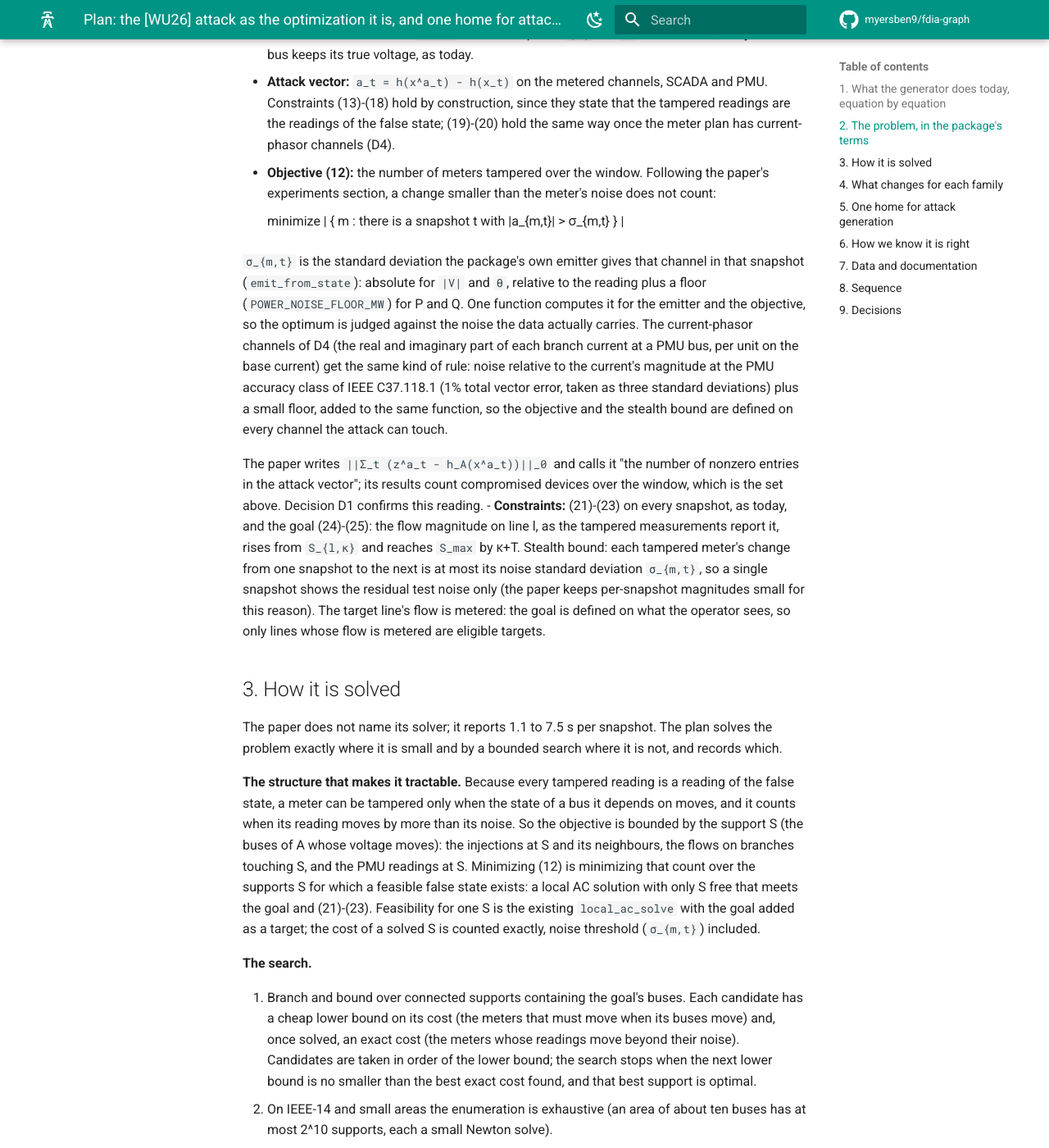
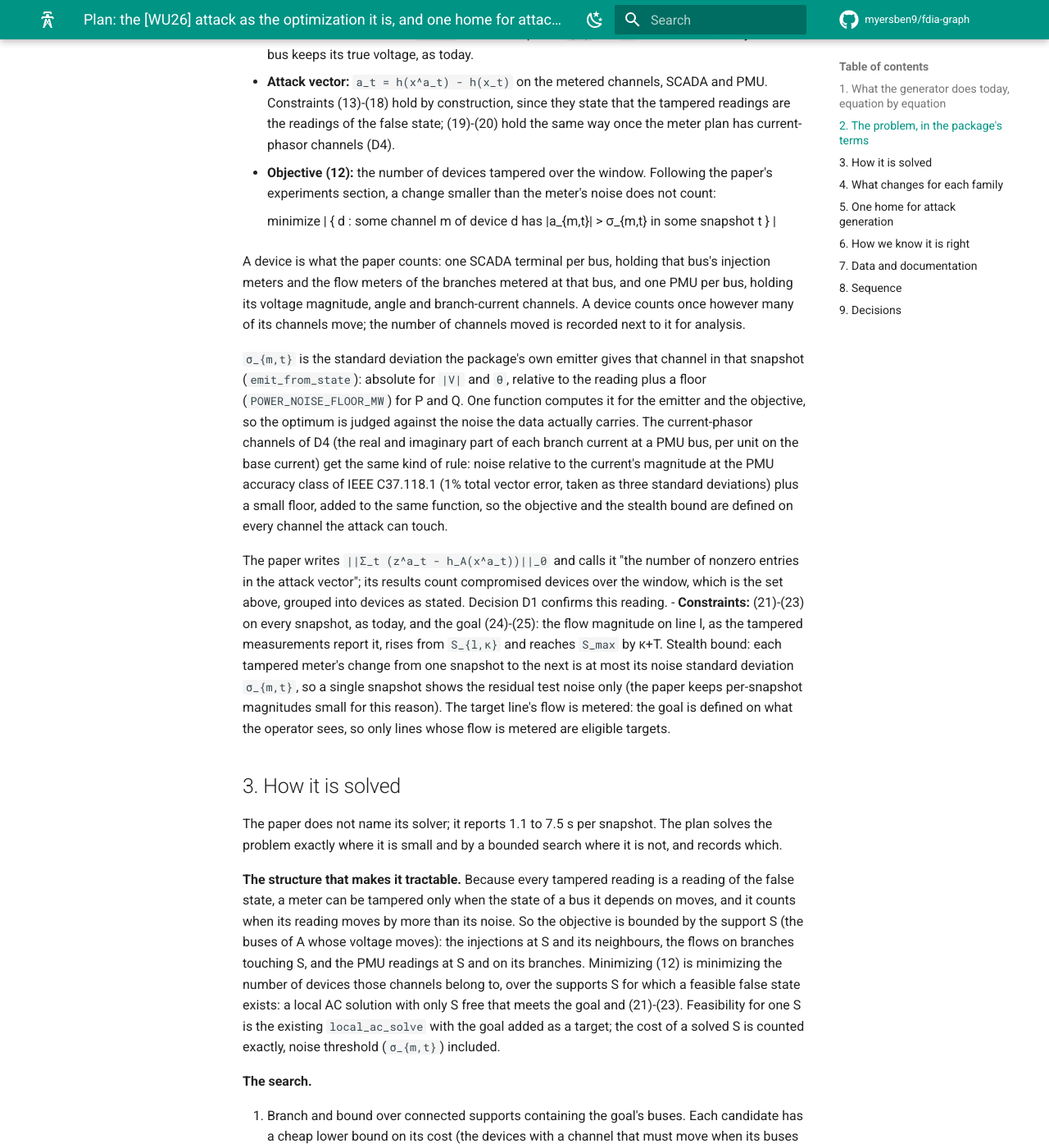
Before and after one commit to myersben9/fdia-graph, an MkDocs documentation site: the page built from docs/plans/WU_MSFDIA_PLAN.md, in a window 1280 px wide and 1400 px high, scrolled down 1538 px. Shown: the whole window at 82% size. Built offline with MkDocs 1.6.1 and Material for MkDocs 9.7.7, drawn with Linux system fonts in a browser that asks for light colours; comment, search, counter and statistics services are not loaded; the version menu is left out; some of the changed text lies outside the part shown.

Commit message:
Wu plan: the objective counts devices as the paper does, one SCADA terminal and one PMU per bus

```diff
--- a/docs/plans/WU_MSFDIA_PLAN.md
+++ b/docs/plans/WU_MSFDIA_PLAN.md
@@ -40,10 +40,15 @@ snapshots t = κ ... κ+T, and the true states `x_t` and scans `z_t` from the ti
   (13)-(18) hold by construction, since they state that the tampered readings are the readings of
   the false state; (19)-(20) hold the same way once the meter plan has current-phasor channels
   (D4).
-- **Objective (12):** the number of meters tampered over the window. Following the paper's
+- **Objective (12):** the number of devices tampered over the window. Following the paper's
   experiments section, a change smaller than the meter's noise does not count:
 
-      minimize  | { m : there is a snapshot t with |a_{m,t}| > σ_{m,t} } |
+      minimize  | { d : some channel m of device d has |a_{m,t}| > σ_{m,t} in some snapshot t } |
+
+  A device is what the paper counts: one SCADA terminal per bus, holding that bus's injection
+  meters and the flow meters of the branches metered at that bus, and one PMU per bus, holding its
+  voltage magnitude, angle and branch-current channels. A device counts once however many of its
+  channels move; the number of channels moved is recorded next to it for analysis.
 
   `σ_{m,t}` is the standard deviation the package's own emitter gives that channel in that
   snapshot (`emit_from_state`): absolute for `|V|` and `θ`, relative to the reading plus a floor
@@ -57,7 +62,7 @@ snapshots t = κ ... κ+T, and the true states `x_t` and scans `z_t` from the ti
 
   The paper writes `||Σ_t (z^a_t - h_A(x^a_t))||_0` and calls it "the number of nonzero entries
   in the attack vector"; its results count compromised devices over the window, which is the set
-  above. Decision D1 confirms this reading.
+  above, grouped into devices as stated. Decision D1 confirms this reading.
 - **Constraints:** (21)-(23) on every snapshot, as today, and the goal (24)-(25): the flow magnitude
   on line l, as the tampered measurements report it, rises from `S_{l,κ}` and reaches `S_max` by
   κ+T. Stealth bound: each tampered meter's change from one snapshot to the next is at most its
@@ -75,7 +80,8 @@ problem exactly where it is small and by a bounded search where it is not, and r
 state, a meter can be tampered only when the state of a bus it depends on moves, and it counts when
 its reading moves by more than its noise. So the objective is bounded by the support S (the buses of
 A whose voltage moves): the injections at S and its neighbours, the flows on branches touching S,
-and the PMU readings at S. Minimizing (12) is minimizing that count over the supports S for which a
+and the PMU readings at S and on its branches. Minimizing (12) is minimizing the number of devices
+those channels belong to, over the supports S for which a
 feasible false state exists: a local AC solution with only S free that meets the goal and (21)-(23).
 Feasibility for one S is the existing `local_ac_solve` with the goal added as a target; the cost of
 a solved S is counted exactly, noise threshold (`σ_{m,t}`) included.
@@ -83,8 +89,8 @@ a solved S is counted exactly, noise threshold (`σ_{m,t}`) included.
 **The search.**
 
 1. Branch and bound over connected supports containing the goal's buses. Each candidate has a
-   cheap lower bound on its cost (the meters that must move when its buses move) and, once solved,
-   an exact cost (the meters whose readings move beyond their noise). Candidates are taken in order
+   cheap lower bound on its cost (the devices with a channel that must move when its buses move) and,
+   once solved, an exact cost (the devices with a channel moved beyond its noise). Candidates are taken in order
    of the lower bound; the search stops when the next lower bound is no smaller than the best exact
    cost found, and that best support is optimal.
 2. On IEEE-14 and small areas the enumeration is exhaustive (an area of about ten buses has at
@@ -112,7 +118,7 @@ New generation is multi-snapshot only (D6). The attack engine is organised aroun
 multi-snapshot families, and both are generated by the minimizer (D2):
 
 - **`Am` is the MS-FDIA of [WU26]:** the overload goal (24)-(25) on a metered target line over the
-  window, the fewest meters tampered, SCADA and PMU (current phasors included, D4).
+  window, the fewest devices tampered, SCADA and PMU (current phasors included, D4).
 - **`At`, the slow ramp,** keeps its goal (a load ramp: rise, hold, return) and is generated by the
   same minimizer: at every snapshot, the least-tampering local false state that reaches the ramp's
   load change, under the same stealth bound.
@@ -163,7 +169,7 @@ the new path in the same change.
 - **Stealth:** per snapshot, the residual test at the noise level sees noise only; each meter's
   per-snapshot change sits under the bound.
 - **The goal:** the reported flow on the target line reaches `S_max` by the window's end.
-- **Cost:** tampered meters per frame before and after (today's footprint is 3% to 45% of meters),
+- **Cost:** tampered devices and channels per frame before and after (today's footprint is 3% to 45% of meters),
   and solve time per snapshot next to the paper's 1.1 to 7.5 s.
 
 ## 7. Data and documentation
@@ -191,9 +197,10 @@ families as they are.
 
 ## 9. Decisions
 
-- **D1, the objective's reading:** the number of distinct meters tampered above their noise over the
-  window, which is what the paper counts in its results (the literal norm of the summed attack
-  vector would let opposite changes cancel).
+- **D1, the objective's reading:** the number of devices (one SCADA terminal and one PMU per bus)
+  with any channel tampered above its noise over the window, which is what the paper counts in its
+  results; the channel count is recorded alongside (the literal norm of the summed attack vector
+  would let opposite changes cancel).
 - **D2, the minimizer's reach:** every family the generator makes, `At` and `Am` (D6), so the area
   of every attack is the least a real attacker would need.
 - **D3, `S_max`:** the branch ratings (`rate_a`) of the PGLib-OPF v23.07 versions of IEEE-14, 118
```
